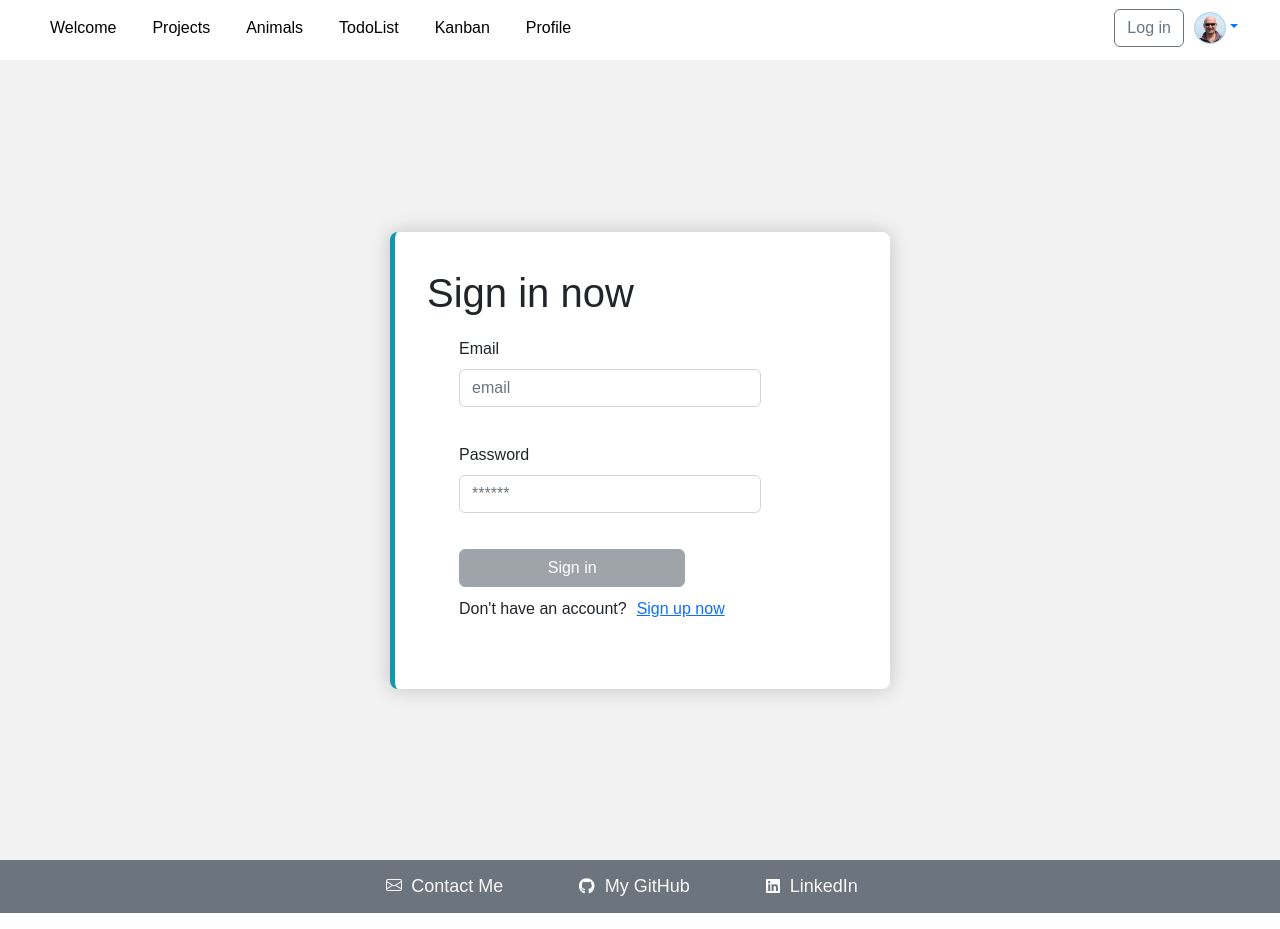
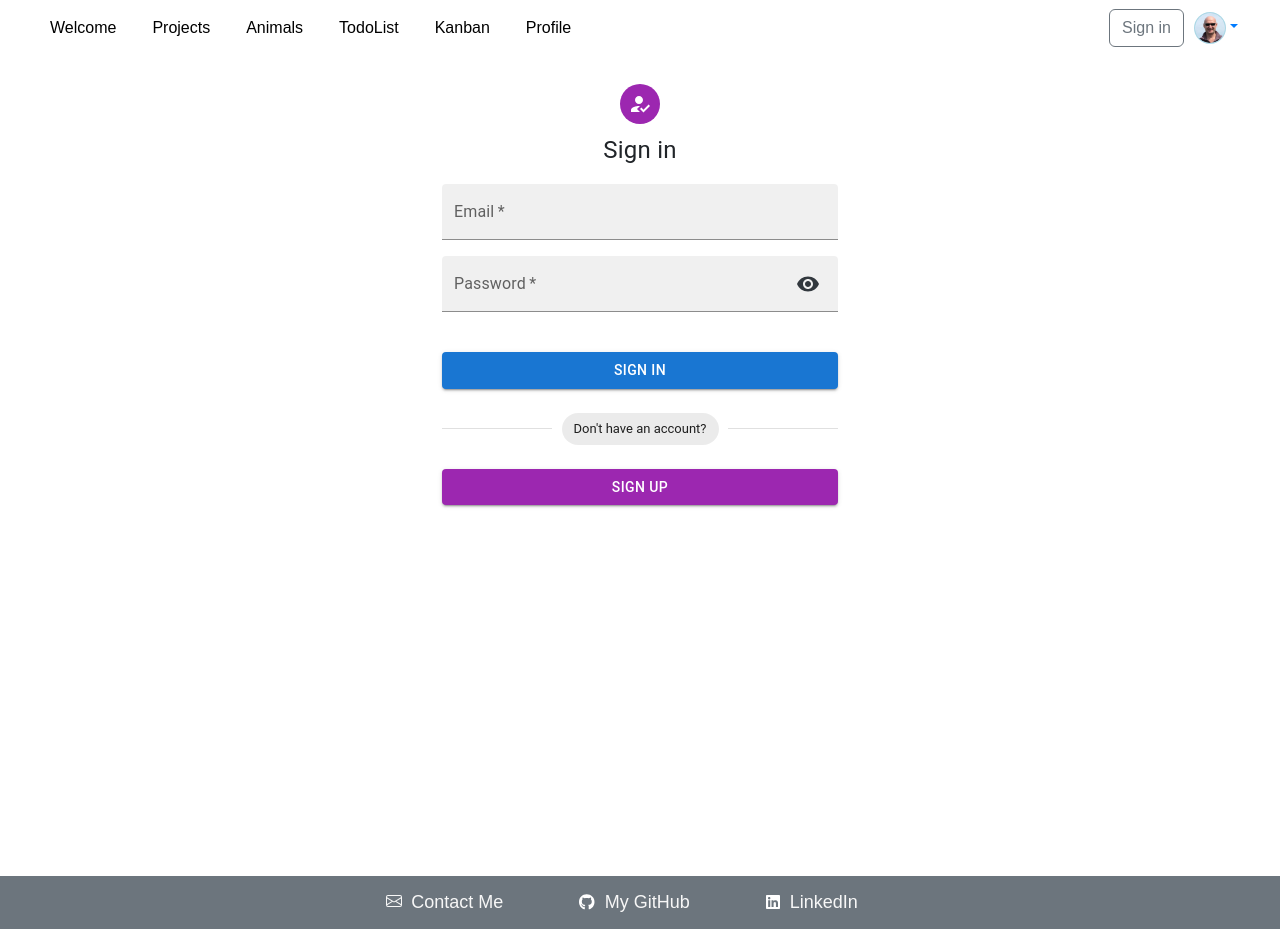
Before and after one commit to Dmitrii126776/client-mern-auth, a React (Create React App) app: page /login in a window 1280 px wide. Built offline with nearby package versions, Linux system fonts and the light colour scheme; no server answers.

Commit message:
LoginForm.js

```diff
--- a/src/App.js
+++ b/src/App.js
@@ -18,6 +18,7 @@ import Profile from "./components/Profile";
 import Footer from "./components/Footer";
 import Loader from "./components/Loader";
 import RegistrationForm from "./pages/RegistrationForm";
+import LoginForm from "./pages/LoginForm";
 
 const AnimalsBoard = lazy(() => import('./animals/AnimalsBoard'))
 
@@ -111,7 +112,8 @@ function App() {
                     <Route path="/" element={<Header/>}/>
                     <Route path="/projects" element={<Projects/>}/>
                     <Route path="/profile" element={<Profile/>}/>
-                    <Route path="/login" element={<Login/>}/>
+                    {/*<Route path="/login" element={<Login/>}/>*/}
+                    <Route path="/login" element={<LoginForm/>}/>
                     {/*<Route path="/registration" element={<Registration/>}/>*/}
                     <Route path="/registration" element={<RegistrationForm/>}/>
                     <Route path="/home" element={<Home/>}/>
--- a/src/components/Layout.js
+++ b/src/components/Layout.js
@@ -128,7 +128,7 @@ const Layout = (props) => {
                     </div>
                     {!decoded &&
                         <Button onClick={handleLogin} outline className="mr-2">
-                            Log in
+                            Sign in
                         </Button>
                     }
                     <Dropdown isOpen={dropdownOpen} toggle={toggle}>
--- /dev/null
+++ b/src/pages/LoginForm.js
@@ -0,0 +1,132 @@
+import React, {useState} from 'react';
+import {Avatar, Box, Button, Container, FilledInput, InputAdornment, InputLabel, Typography} from "@mui/material";
+import Divider from '@mui/material/Divider';
+import Chip from '@mui/material/Chip';
+import {HowToReg, Visibility, VisibilityOff} from "@mui/icons-material";
+import {Controller, useForm} from "react-hook-form";
+import FormControl from "@mui/material/FormControl";
+import {IconButton} from "@mui/joy";
+import TextFields from "../components/registrationForm/TextFields";
+import * as yup from "yup";
+import {yupResolver} from "@hookform/resolvers/yup";
+import ErrorMessage from "../components/registrationForm/ErrorMessage";
+import axios from "axios";
+import {useNavigate} from "react-router-dom";
+
+const schema = yup.object({
+    email: yup.string().required('Email is required').email(),
+    password: yup.string().required('Password is required')
+}).required()
+
+const LoginForm = () => {
+    const [showPassword, setShowPassword] = React.useState(false);
+    const [loginError, setLoginError] = useState(false);
+    const [networkError, setNetworkError] = useState(false);
+    const navigate = useNavigate();
+
+    const moveToRegistration = () => {
+        navigate("/registration");
+    }
+    const handleClickShowPassword = () => setShowPassword((show) => !show);
+
+    const handleMouseDownPassword = (event) => {
+        event.preventDefault();
+    };
+
+    const {handleSubmit, control, reset, formState: {errors}} = useForm({
+        defaultValues: {
+            email: '',
+            password: ''
+        },
+        resolver: yupResolver(schema),
+    })
+
+    const onSubmit = (data) => {
+        console.log(data)
+        const user = {email: data.email, password: data.password}
+        axios.post('https://server-mern-project.vercel.app/login', user, {withCredentials: true})
+            .then((response) => {
+                localStorage.setItem('token', response.data.accessToken);
+                navigate(-1)
+            }).catch((error) => {
+            if (error.response) {
+                console.log('registration error', error.response)
+                setLoginError(true)
+            } else if (error.request) {
+                console.log('network error', error.request);
+                setNetworkError(true)
+            } else {
+                console.log('error-message', error.message);
+            }
+        })
+        reset()
+    }
+    return (
+        <div className="min-vh-100">
+            <Container maxWidth="xs">
+                <Box sx={{display: 'flex', flexDirection: 'column', mt: '1rem', alignItems: 'center'}}>
+                    <Avatar sx={{m: 1, bgcolor: 'secondary.main'}}>
+                        <HowToReg/>
+                    </Avatar>
+                    <Typography component='h1' fontSize='24px'
+                                sx={{mb: 2}}>Sign in</Typography>
+                    <Box noValidate component='form' onSubmit={handleSubmit(onSubmit)} sx={{width: '100%'}}>
+
+                        <TextFields errors={errors} control={control} name='email' label='Email'/>
+
+                        <FormControl variant="filled" fullWidth sx={{mb: '1rem'}}>
+                            <Controller name="password" control={control}
+                                        render={({field}) => (
+                                            <>
+                                                <InputLabel required
+                                                            htmlFor="filled-adornment-password">Password</InputLabel>
+
+                                                <FilledInput
+                                                    {...field} autoComplete="off" variant="filled"
+                                                    name="password"
+                                                    type={showPassword ? 'text' : 'password'}
+                                                    endAdornment={
+                                                        <InputAdornment position="end">
+                                                            <IconButton
+                                                                aria-label="toggle password visibility"
+                                                                onClick={handleClickShowPassword}
+                                                                onMouseDown={handleMouseDownPassword}
+                                                                edge="end"
+                                                            >
+                                                                {showPassword ? <VisibilityOff/> :
+                                                                    <Visibility/>}
+                                                            </IconButton>
+                                                        </InputAdornment>
+                                                    }
+                                                />
+                                            </>
+                                        )}
+                            />
+                            {errors["password"] ? <ErrorMessage message={errors["password"].message}/> : null}
+                        </FormControl>
+                        {loginError && (
+                            <Typography color='error.main' variant='h2' fontSize='16px'>
+                                Sorry, wrong email or password. Please try again.
+                            </Typography>
+                        )}
+                        {networkError && (
+                            <Typography color='error.main' variant='h2' fontSize='16px'>
+                                Sorry, we are having some issues at the moment. Please try again later.
+                            </Typography>
+                        )}
+                        <Button type="submit" fullWidth variant="contained"
+                                sx={{mt: 3, mb: 3}}>Sign in</Button>
+                        <Divider>
+                            <Chip label="Don't have an account?" size="medium"/>
+                        </Divider>
+                        <Button type="button" onClick={moveToRegistration} fullWidth variant="contained"
+                                color="secondary"
+                                sx={{mt: 3, mb: 3}}>Sign up</Button>
+                    </Box>
+                </Box>
+            </Container>
+        </div>
+    );
+};
+
+export default LoginForm;
```
